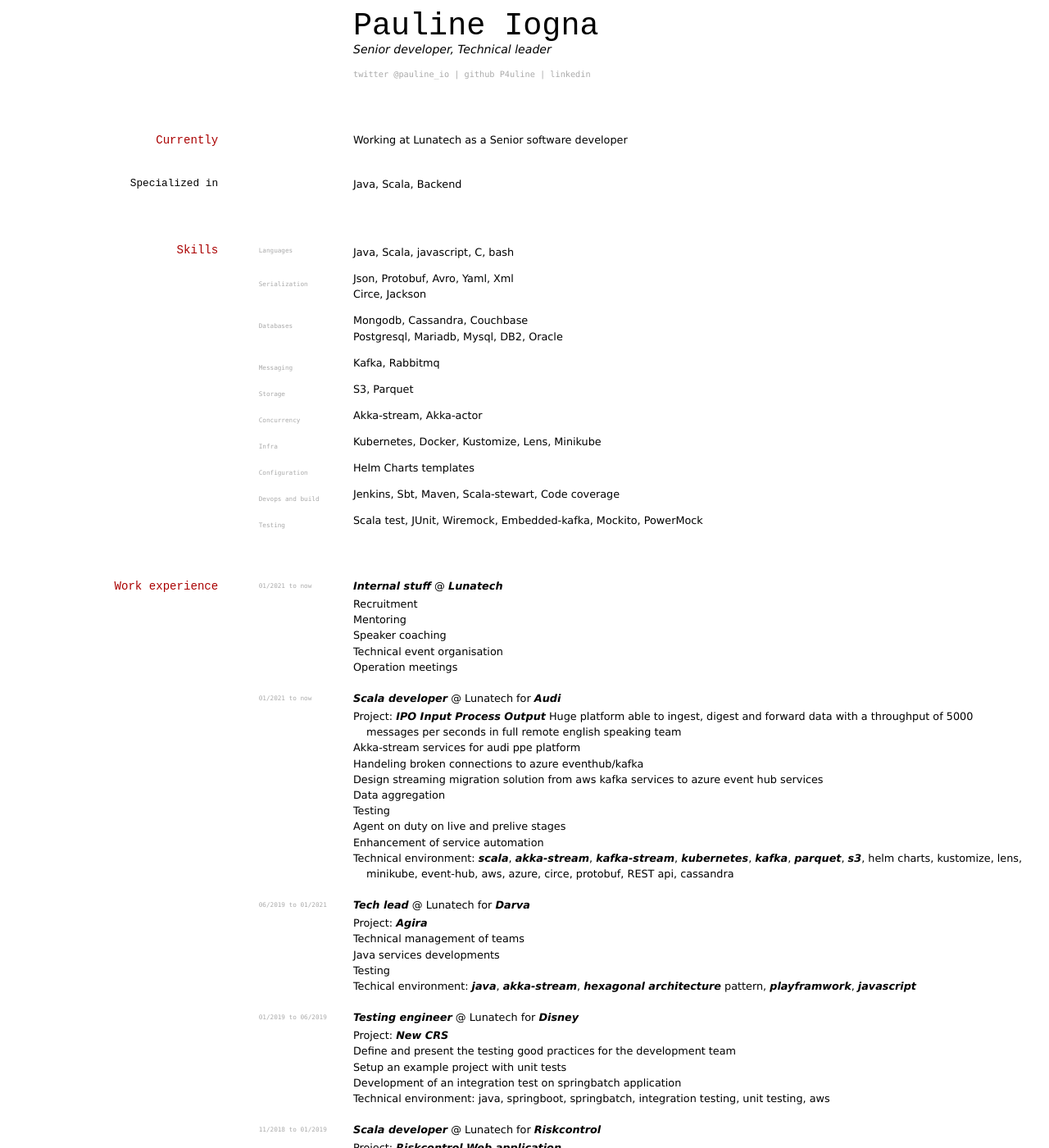
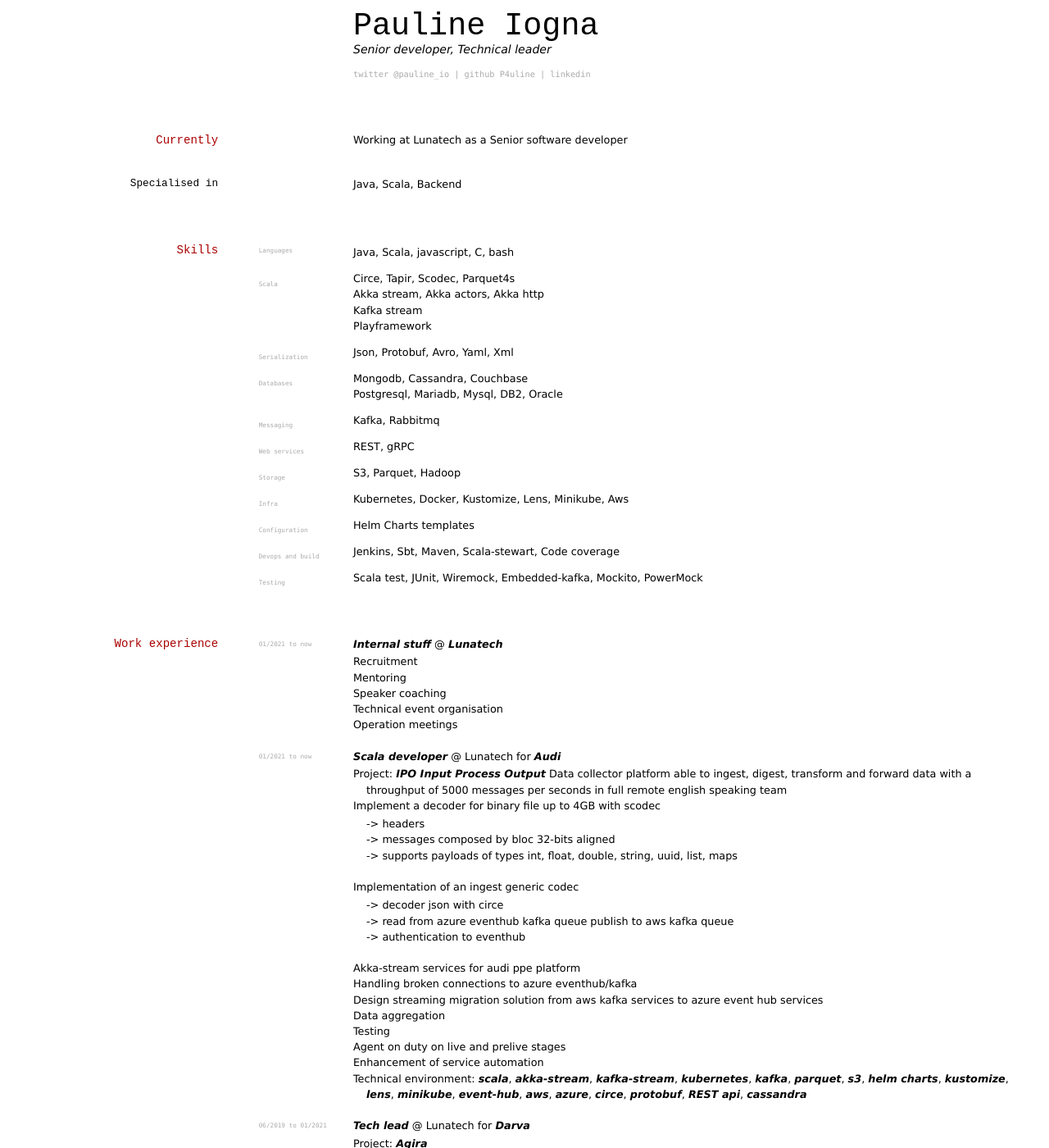
Before and after one commit to P4uline/P4uline.github.io, a Jekyll site: the page built from index.md, in a window 1280 px wide and 1400 px high. Shown: the whole window at 82% size. Built offline with Jekyll 4.4.1, drawn with Linux system fonts in a browser that asks for light colours; some of the changed text lies outside the part shown.

```diff
--- a/index.md
+++ b/index.md
@@ -15,7 +15,7 @@ twitter <a href="twitter.com/pauline_io">@pauline_io</a>
 
 Working at Lunatech as a Senior software developer
 
-### Specialized in
+### Specialised in
 
 Java, Scala, Backend
 
@@ -25,9 +25,14 @@ Java, Scala, Backend
 `Languages`
 - Java, Scala, javascript, C, bash
 
+`Scala`
+- Circe, Tapir, Scodec, Parquet4s
+- Akka stream, Akka actors, Akka http
+- Kafka stream
+- Playframework
+
 `Serialization`
 - Json, Protobuf, Avro, Yaml, Xml
-- Circe, Jackson
 
 `Databases`
 - Mongodb, Cassandra, Couchbase
@@ -36,14 +41,14 @@ Java, Scala, Backend
 `Messaging`
 - Kafka, Rabbitmq
 
+`Web services`
+- REST, gRPC
+
 `Storage`
-- S3, Parquet
-
-`Concurrency`
-- Akka-stream, Akka-actor
+- S3, Parquet, Hadoop
 
 `Infra`
-- Kubernetes, Docker, Kustomize, Lens, Minikube
+- Kubernetes, Docker, Kustomize, Lens, Minikube, Aws
 
 `Configuration`
 - Helm Charts templates
@@ -66,15 +71,23 @@ Java, Scala, Backend
 
 `01/2021 to now`
 *Scala developer* @ Lunatech for *Audi*
-- Project: *IPO Input Process Output* Huge platform able to ingest, digest and forward data with a throughput of 5000 messages per seconds in full remote english speaking team
+- Project: *IPO Input Process Output* Data collector platform able to ingest, digest, transform and forward data with a throughput of 5000 messages per seconds in full remote english speaking team
+- Implement a decoder for binary file up to 4GB with scodec
+  - -> headers
+  - -> messages composed by bloc 32-bits aligned
+  - -> supports payloads of types int, float, double, string, uuid, list, maps
+- Implementation of an ingest generic codec
+  - -> decoder json with circe
+  - -> read from azure eventhub kafka queue publish to aws kafka queue
+  - -> authentication to eventhub
 - Akka-stream services for audi ppe platform
-- Handeling broken connections to azure eventhub/kafka
+- Handling broken connections to azure eventhub/kafka
 - Design streaming migration solution from aws kafka services to azure event hub services
 - Data aggregation
 - Testing
 - Agent on duty on live and prelive stages
 - Enhancement of service automation
-- Technical environment: *scala*, *akka-stream*, *kafka-stream*, *kubernetes*, *kafka*, *parquet*, *s3*, helm charts, kustomize, lens, minikube, event-hub, aws, azure, circe, protobuf, REST api, cassandra
+- Technical environment: *scala*, *akka-stream*, *kafka-stream*, *kubernetes*, *kafka*, *parquet*, *s3*, *helm charts*, *kustomize*, *lens*, *minikube*, *event-hub*, *aws*, *azure*, *circe*, *protobuf*, *REST api*, *cassandra*
 
 `06/2019 to 01/2021`
 *Tech lead* @ Lunatech for *Darva*
@@ -82,7 +95,7 @@ Java, Scala, Backend
 - Technical management of teams
 - Java services developments
 - Testing
-- Techical environment: *java*, *akka-stream*, *hexagonal architecture* pattern, *playframwork*, *javascript*
+- Techical environment: *java*, *akka-stream*, *hexagonal architecture pattern*, *playframwork*, *javascript*
 
 `01/2019 to 06/2019`
 *Testing engineer* @ Lunatech for *Disney*
```
Also changed, not shown: other parts of index.md (+4 -3 lines), README.md, 3 other files.
